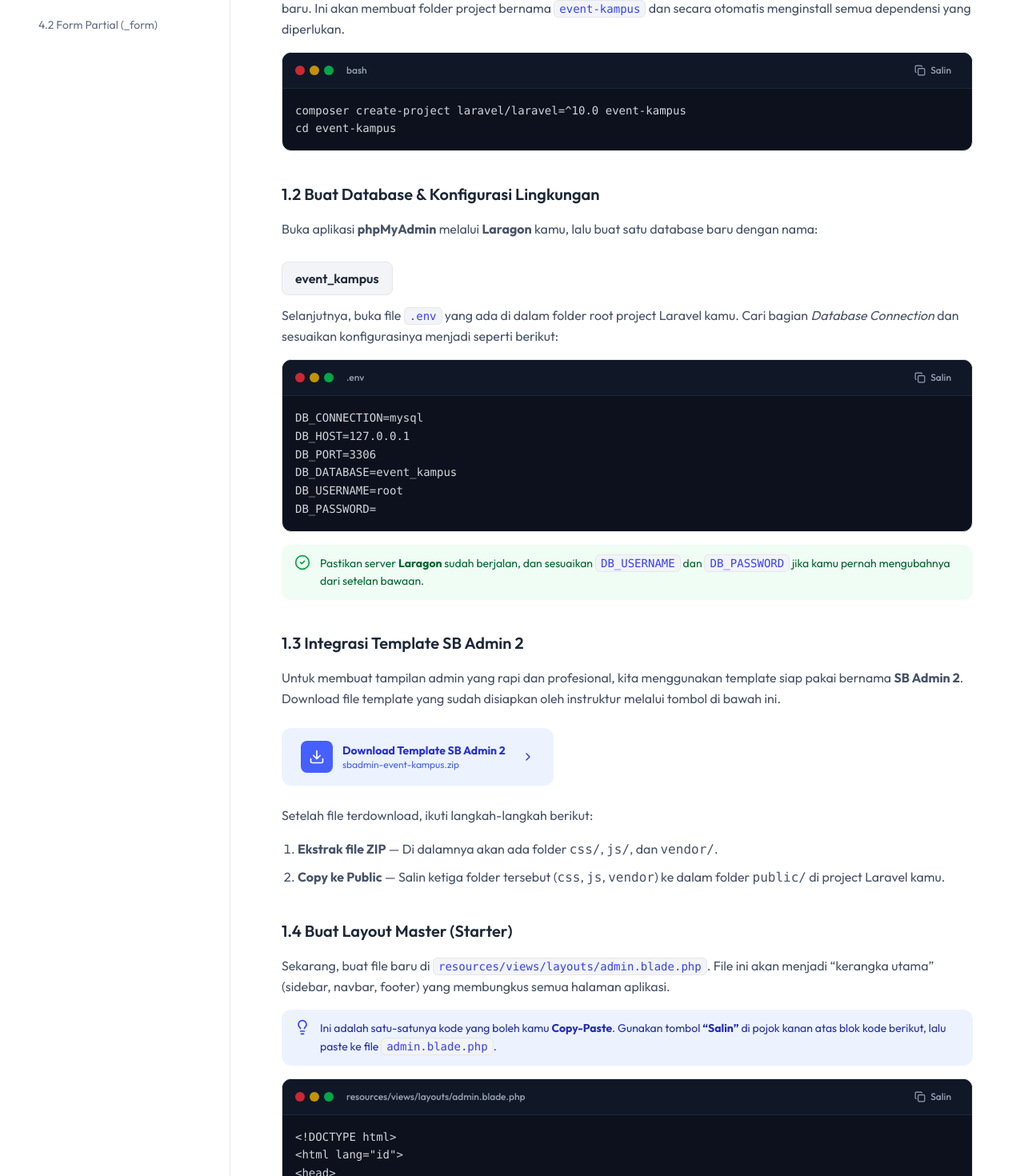
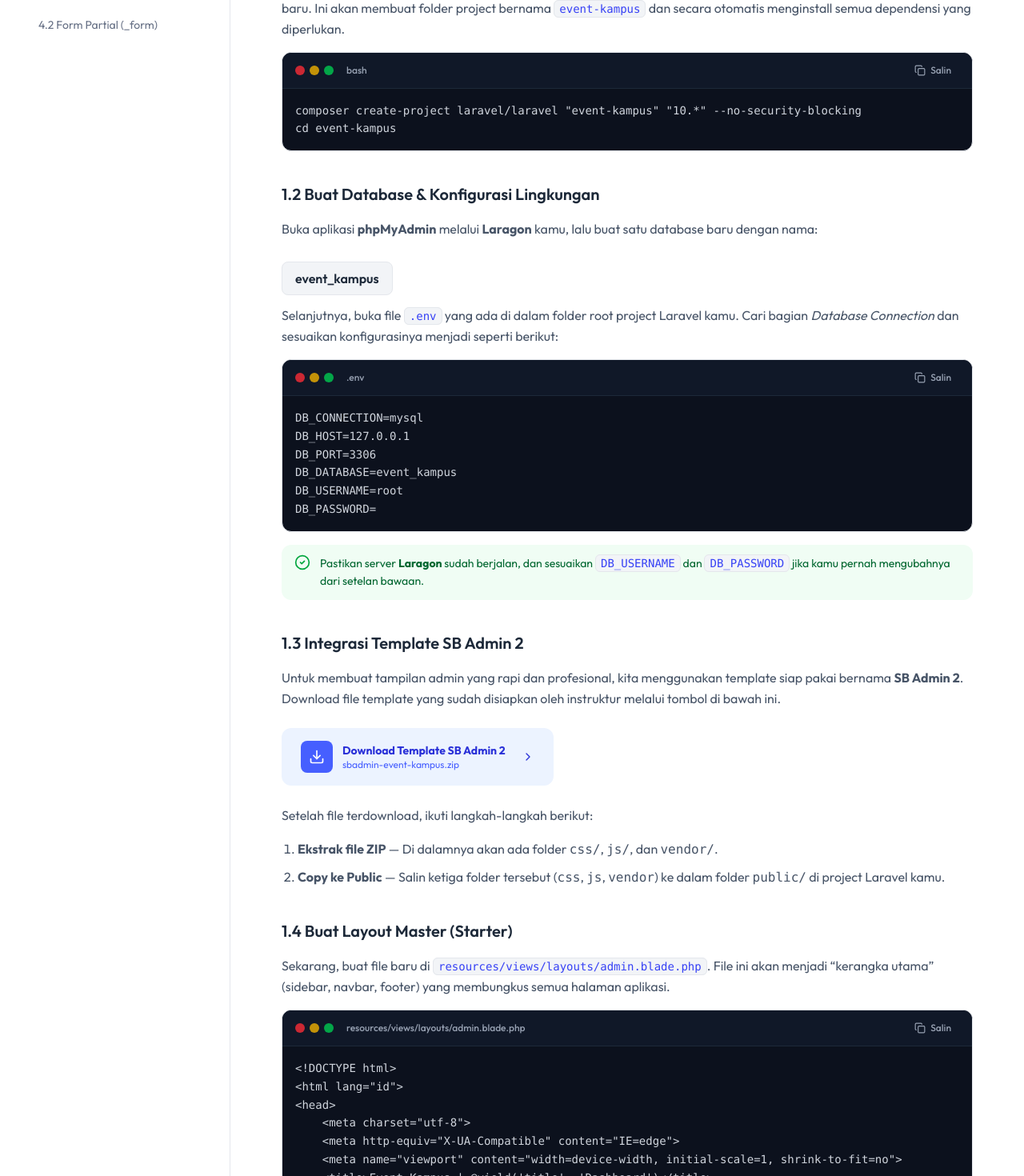
Before and after one commit to hmpsinf/Website-HMPSINF, a Next.js app: page /bootcamp in a window 1280 px wide. Shown: the part 1100-2570 px from the top of the page at 80% size. Built offline with nearby package versions, Linux system fonts and the light colour scheme; no server answers; the database is empty.

Commit message:
Update laravel installation code and remove copy-paste instruction

```diff
--- a/src/components/public/BootcampGuide.tsx
+++ b/src/components/public/BootcampGuide.tsx
@@ -481,7 +481,7 @@ export default function BootcampGuide() {
                             <div data-protected="true">
                                 <CodeBlock
                                     language="bash"
-                                    code={`composer create-project laravel/laravel=^10.0 event-kampus\ncd event-kampus`}
+                                    code={`composer create-project laravel/laravel "event-kampus" "10.*" --no-security-blocking\ncd event-kampus`}
                                 />
                             </div>
 
@@ -544,9 +544,6 @@ export default function BootcampGuide() {
                             <Paragraph>
                                 Sekarang, buat file baru di <InlineCode>resources/views/layouts/admin.blade.php</InlineCode>. File ini akan menjadi &ldquo;kerangka utama&rdquo; (sidebar, navbar, footer) yang membungkus semua halaman aplikasi.
                             </Paragraph>
-                            <InfoBox type="info">
-                                Ini adalah satu-satunya kode yang boleh kamu <strong>Copy-Paste</strong>. Gunakan tombol <strong>&ldquo;Salin&rdquo;</strong> di pojok kanan atas blok kode berikut, lalu paste ke file <InlineCode>admin.blade.php</InlineCode>.
-                            </InfoBox>
                             <CodeBlock
                                 language="html"
                                 filename="resources/views/layouts/admin.blade.php"
```
Also changed, not shown: 1 other file (tests, documents, lock files or other folders).
